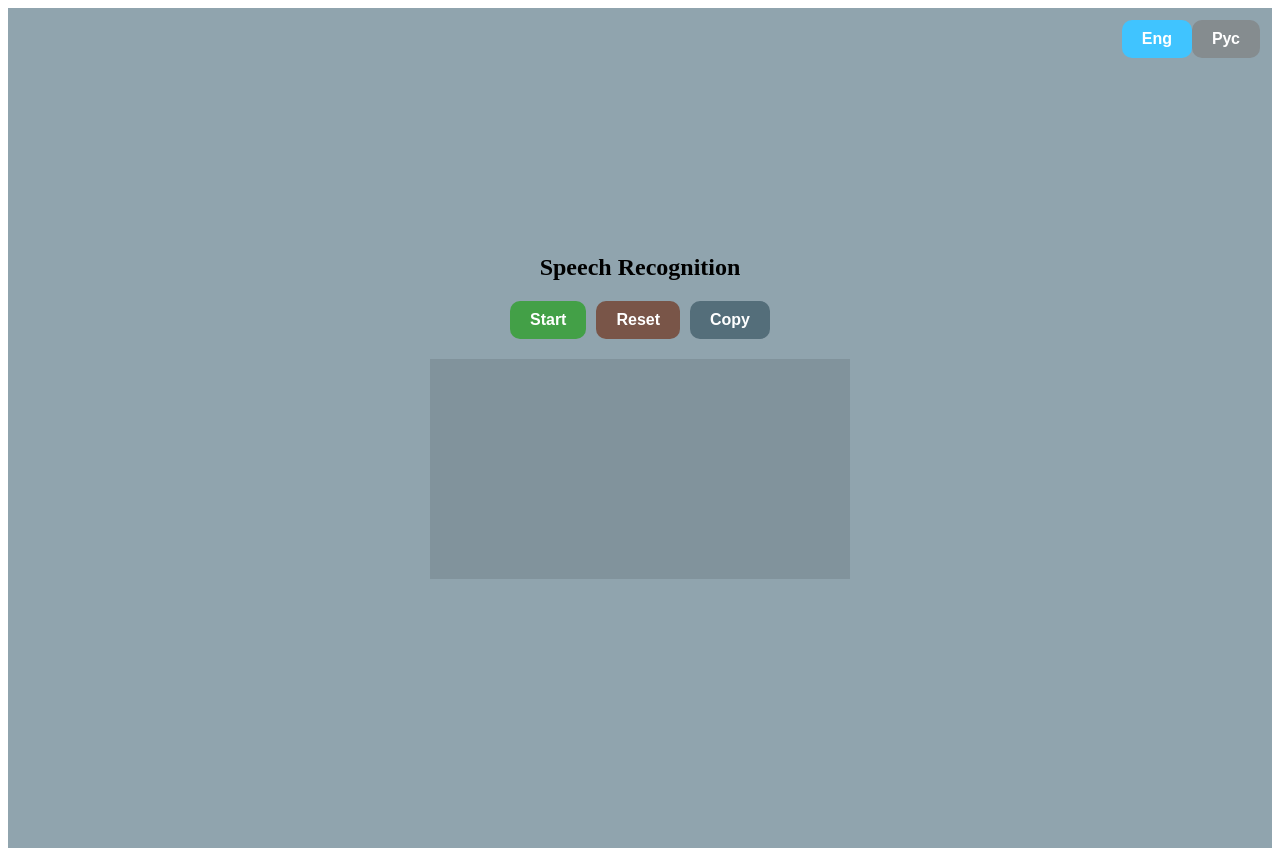
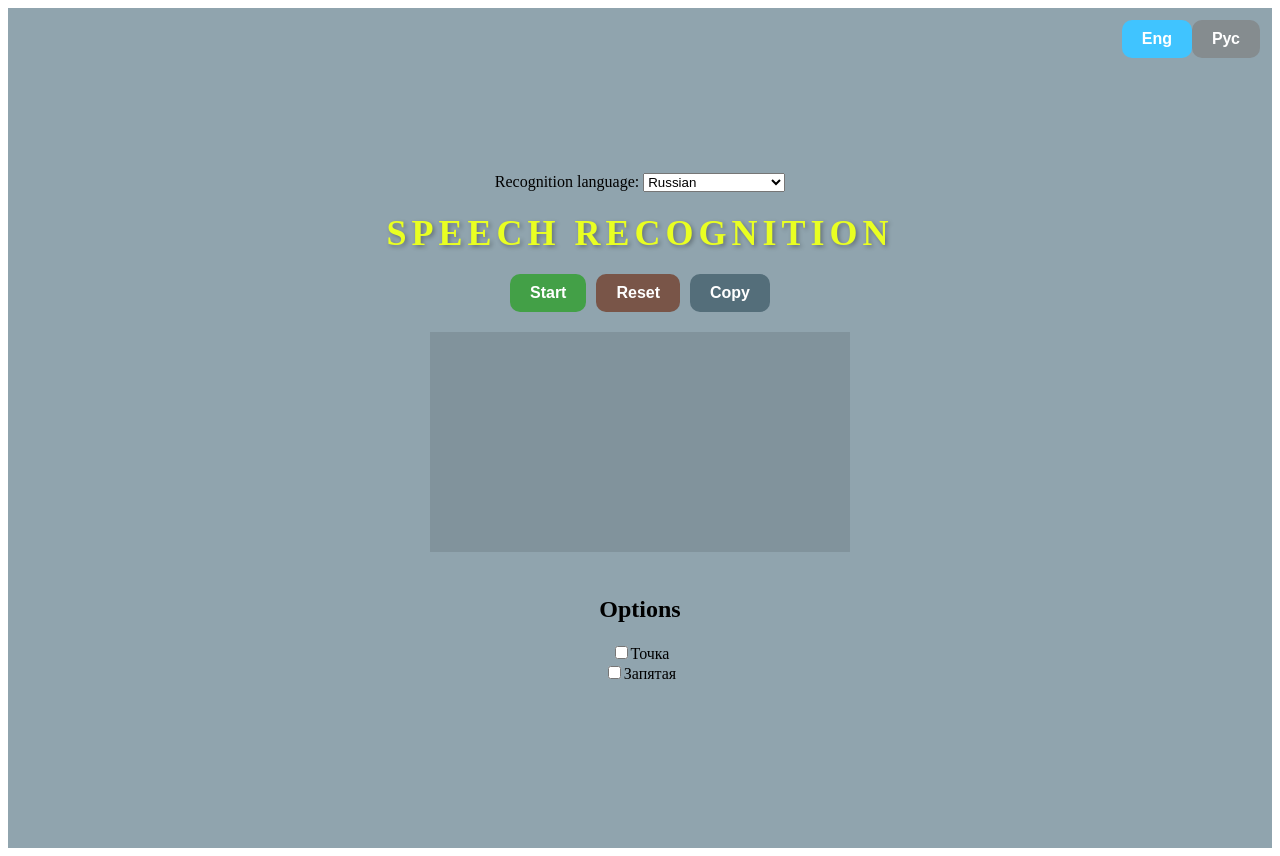
Before and after one commit to bogutskii/Speak2Text, a React (Create React App) app: page / in a window 1280 px wide. Built offline with nearby package versions, Linux system fonts and the light colour scheme.

Commit message:
added recognition language selection

```diff
--- a/src/actions/transcriptActions.js
+++ b/src/actions/transcriptActions.js
@@ -7,3 +7,10 @@ export const updateFinalTranscript = (transcript) => ({
     type: 'UPDATE_INTERIM_TRANSCRIPT',
     payload: transcript,
   });
+
+  export const toggleRule = (ruleName) => {
+    return {
+      type: 'TOGGLE_RULE',
+      ruleName,
+    };
+  };
--- a/src/components/App.css
+++ b/src/components/App.css
@@ -15,9 +15,14 @@ body {
 }
 
 .title {
-  font-size: 24px;
-  font-weight: bold;
-  margin-bottom: 20px;
+  font-size: 36px;
+  font-weight: 900;
+  text-align: center;
+  color: #e9ff22; /* Choose a bold color that matches your design */
+  text-transform: uppercase; /* Uppercase text for a more impactful look */
+  letter-spacing: 5px; /* Wider letter spacing for emphasis */
+  margin: 20px 0;
+  text-shadow: 2px 2px 4px rgba(0, 0, 0, 0.3);
 }
 
 .button-container {
--- a/src/components/App.js
+++ b/src/components/App.js
@@ -1,13 +1,22 @@
 import React, { useEffect, useState } from "react";
-import { connect } from 'react-redux';
-import { updateFinalTranscript, updateInterimTranscript } from '../actions/transcriptActions';
+import { connect } from "react-redux";
+import {
+  updateFinalTranscript,
+  updateInterimTranscript,
+} from "../actions/transcriptActions";
 import "./App.css";
 import Toast from "./Toast";
+import ButtonContainer from "./ButtonContainer";
+import LanguageToggle from "./LanguageToggle";
+import MicrophoneError from "./MicrophoneError";
+import TranscriptDisplay from "./TranscriptContainer";
+import RulesComponent from "./RulesComponent";
+import LanguageSelector from "./LanguageSelector";
 
 const SpeechRecognition =
   window.SpeechRecognition || window.webkitSpeechRecognition;
 const recognition = new SpeechRecognition();
-
+recognition.lang = "ru-RU";
 recognition.continuous = true;
 recognition.interimResults = true;
 
@@ -20,7 +29,7 @@ function App() {
   const [language, setLanguage] = useState("en");
   const [translations, setTranslations] = useState({});
   const [lastRecognitionStartTime, setLastRecognitionStartTime] = useState(0);
-
+  const [recognitionLanguage, setRecognitionLanguage] = useState("ru-RU");
 
   useEffect(() => {
     const langFile = require(`../lang/translations_${language}.json`);
@@ -33,7 +42,7 @@ function App() {
       for (let i = event.resultIndex; i < event.results.length; i++) {
         const transcript = event.results[i][0].transcript;
         if (event.results[i].isFinal) {
-          setFinalTranscript((prevTranscript) => prevTranscript +  transcript);
+          setFinalTranscript((prevTranscript) => prevTranscript + transcript);
         } else {
           interimTranscript += transcript;
         }
@@ -57,8 +66,8 @@ function App() {
   }, [isListening]);
 
   const toggleListening = () => {
+    setMicrophoneError(false);
     const currentTime = Date.now();
-
     if (isListening) {
       if (currentTime - lastRecognitionStartTime >= 1000) {
         setIsListening(false);
@@ -66,6 +75,7 @@ function App() {
       }
     } else {
       setIsListening(true);
+      recognition.stop();
       recognition.start();
       setLastRecognitionStartTime(currentTime);
     }
@@ -94,70 +104,65 @@ function App() {
     }, 500);
   };
 
+  const handleRecognitionLanguageChange = (selectedLanguage) => {
+    setRecognitionLanguage(selectedLanguage);
+    recognition.lang = selectedLanguage;
+    setIsListening(false);
+    recognition.stop();
+  };
+
   return (
     <div className="app-container">
       <div className="top-section">
-        <div className="language-toggle">
-          <button
-            className={`glow-button ${language === "en" ? "lang" : "empty"}`}
-            onClick={() => setLanguage("en")}
-          >
-            Eng
-          </button>
-          <button
-            className={`glow-button ${language === "ru" ? "lang" : "empty"}`}
-            onClick={() => setLanguage("ru")}
-          >
-            Рус
-          </button>
-        </div>
+        <LanguageSelector
+          onLanguageChange={setLanguage}
+          onRecognitionLanguageChange={handleRecognitionLanguageChange}
+          currentLanguage={recognitionLanguage}
+          labelRecognition={translations.labelRecognition}
+          languages ={translations.languages}        />
+        <LanguageToggle onLanguageChange={setLanguage} language={language} />
         <div className="title">{translations.app_title}</div>
       </div>
 
-      <div className="button-container">
-        <button
-          className={`glow-button ${isListening ? "stop" : "start"}`}
-          onClick={toggleListening}
-        >
-          {isListening
-            ? translations.stop_button_text
-            : translations.start_button_text}
-        </button>
-        <button className="glow-button reset" onClick={resetTranscript}>
-          {translations.reset_button_text}
-        </button>
-        <button className="glow-button copy" onClick={copyToClipboard}>
-          {translations.copy_button_text}
-        </button>
-      </div>
+      <ButtonContainer
+        isListening={isListening}
+        onStart={toggleListening}
+        onStop={toggleListening}
+        onReset={resetTranscript}
+        onCopy={copyToClipboard}
+        startButtonText={translations.start_button_text}
+        stopButtonText={translations.stop_button_text}
+        resetButtonText={translations.reset_button_text}
+        copyButtonText={translations.copy_button_text}
+      />
+
       {microphoneError && (
-        <div className="microphone-error">
-          {translations.microphone_error_text}
-        </div>
+        <MicrophoneError errorMessage={translations.microphone_error_text} />
       )}
-      <div className="transcript-container">
-        <textarea
-          className="transcript-text"
-          value={finalTranscript}
-          onChange={(e) => setFinalTranscript(e.target.value)}
-        ></textarea>
-      </div>
+
+      <TranscriptDisplay
+        finalTranscript={finalTranscript}
+        interimTranscript={interimTranscript}
+        showToast={showToast}
+        translations={translations}
+      />
+
+      <RulesComponent />
       <div className="interim-transcript">{interimTranscript}</div>
       {showToast && <Toast message={translations.text_copied_toast} />}
     </div>
   );
 }
 
-
-const mapStateToProps = state => ({
+const mapStateToProps = (state) => ({
   finalTranscript: state.transcript.finalTranscript,
   interimTranscript: state.transcript.interimTranscript,
 });
 
-const mapDispatchToProps = dispatch => ({
-  updateFinalTranscript: transcript =>
+const mapDispatchToProps = (dispatch) => ({
+  updateFinalTranscript: (transcript) =>
     dispatch(updateFinalTranscript(transcript)),
-  updateInterimTranscript: transcript =>
+  updateInterimTranscript: (transcript) =>
     dispatch(updateInterimTranscript(transcript)),
 });
 
--- /dev/null
+++ b/src/components/LanguageSelector.js
@@ -0,0 +1,43 @@
+import React, { useState } from "react";
+
+const LanguageSelector = ({
+  onLanguageChange,
+  currentLanguage,
+  onRecognitionLanguageChange,
+  labelRecognition,
+  languages,
+}) => {
+
+  if (!languages) {
+    languages = [
+      { code: "en", name: "Английский" },
+      { code: "ru-RU", name: "Русский" },
+    ];
+  }
+
+  const [selectedLanguage, setSelectedLanguage] = useState(currentLanguage);
+
+  const handleLanguageChange = (selectedValue) => {
+    setSelectedLanguage(selectedValue);
+    onRecognitionLanguageChange(selectedValue);
+  };
+
+  return (
+    <div className="language-selector">
+      <label htmlFor="recognition-language-select">{labelRecognition}: </label>
+      <select
+        id="recognition-language-select"
+        onChange={(e) => handleLanguageChange(e.target.value)}
+        value={selectedLanguage}
+      >
+        {languages.map((lang) => (
+          <option key={lang.code} value={lang.code}>
+            {lang.name}
+          </option>
+        ))}
+      </select>
+    </div>
+  );
+};
+
+export default LanguageSelector;
--- a/src/components/MicrophoneError.js
+++ b/src/components/MicrophoneError.js
@@ -1,9 +1,9 @@
 import React from 'react';
 
-const MicrophoneError = () => {
+const MicrophoneError = ({ errorMessage }) => {
   return (
     <div className="microphone-error">
-      Microphone Error Message
+      {errorMessage}
     </div>
   );
 };
--- /dev/null
+++ b/src/components/RulesComponent.js
@@ -0,0 +1,35 @@
+import React from 'react';
+import { connect } from 'react-redux';
+import { toggleRule } from '../actions/transcriptActions';
+
+function RulesComponent({ rules, toggleRule }) {
+  const ruleCheckboxes = rules.map((rule) => (
+    <div key={rule.name}>
+      <label>
+        <input
+          type="checkbox"
+          checked={rule.active}
+          onChange={() => toggleRule(rule.name)}
+        />
+        {rule.name}
+      </label>
+    </div>
+  ));
+
+  return (
+    <div>
+      <h2>Options</h2>
+      {ruleCheckboxes}
+    </div>
+  );
+}
+
+const mapStateToProps = (state) => ({
+  rules: state.transcript.rules,
+});
+
+const mapDispatchToProps = {
+  toggleRule,
+};
+
+export default connect(mapStateToProps, mapDispatchToProps)(RulesComponent);
--- a/src/index.js
+++ b/src/index.js
@@ -1,5 +1,5 @@
 import React from "react";
-import ReactDOM from "react-dom";
+// import ReactDOM from "react-dom";
 import { Provider } from 'react-redux';
 import store from './store/store';
 import App from "./components/App";
--- a/src/lang/translations_en.json
+++ b/src/lang/translations_en.json
@@ -5,5 +5,18 @@
   "reset_button_text": "Reset",
   "copy_button_text": "Copy",
   "microphone_error_text": "Microphone error",
-  "text_copied_toast": "Text copied to clipboard"
+  "text_copied_toast": "Text copied to clipboard",
+  "labelRecognition": "Recognition language",
+  "languages": [
+    { "code": "en", "name": "English" },
+    { "code": "es", "name": "Spanish" },
+    { "code": "fr", "name": "French" },
+    { "code": "de", "name": "German" },
+    { "code": "it", "name": "Italian" },
+    { "code": "pt", "name": "Portuguese" },
+    { "code": "ru-RU", "name": "Russian" },
+    { "code": "zh-CN", "name": "Chinese (Simplified)" },
+    { "code": "ja", "name": "Japanese" },
+    { "code": "ko", "name": "Korean" }
+  ]
 }
--- a/src/lang/translations_ru.json
+++ b/src/lang/translations_ru.json
@@ -5,5 +5,18 @@
   "reset_button_text": "Сброс",
   "copy_button_text": "Копировать текст",
   "microphone_error_text": "Микрофон недоступен. Пожалуйста, проверьте настройки микрофона.",
-    "text_copied_toast": "Текст скопирован в буфер обмена"
+  "text_copied_toast": "Текст скопирован в буфер обмена",
+  "labelRecognition": "Язык распознавание речи",
+  "languages": [
+    { "code": "en", "name": "Английский" },
+    { "code": "es", "name": "Испанский" },
+    { "code": "fr", "name": "Французский" },
+    { "code": "de", "name": "Немецкий" },
+    { "code": "it", "name": "Итальянский" },
+    { "code": "pt", "name": "Португальский" },
+    { "code": "ru-RU", "name": "Русский" },
+    { "code": "zh-CN", "name": "Китайский (упрощенный)" },
+    { "code": "ja", "name": "Японский" },
+    { "code": "ko", "name": "Корейский" }
+  ]
 }
--- a/src/reducers/transcriptReducer.js
+++ b/src/reducers/transcriptReducer.js
@@ -2,10 +2,21 @@
 const initialState = {
     finalTranscript: "",
     interimTranscript: "",
+    rules: [
+      { name: 'Точка', active: false },
+      { name: 'Запятая', active: false },
+    ],
   };
 
   const transcriptReducer = (state = initialState, action) => {
     switch (action.type) {
+      case 'TOGGLE_RULE':
+        return {
+          ...state,
+          rules: state.rules.map((rule) =>
+            rule.name === action.ruleName ? { ...rule, active: !rule.active } : rule
+          ),
+        };
       case 'UPDATE_FINAL_TRANSCRIPT':
         return { ...state, finalTranscript: action.payload };
       case 'UPDATE_INTERIM_TRANSCRIPT':
```
Also changed, not shown: public/index.html (+0 -21 lines), src/components/TranscriptContainer.js (+4 -4 lines). Lines whose indentation alone changed are shown as unchanged.
